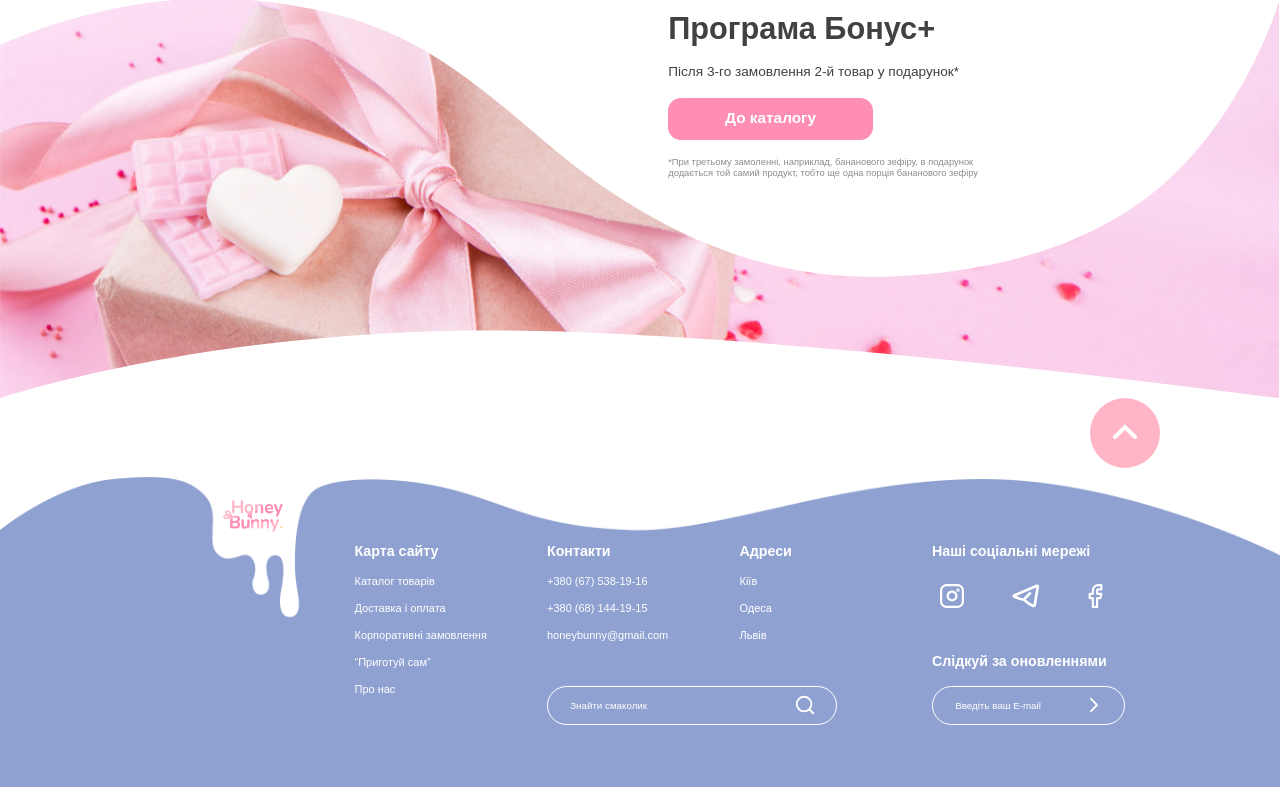
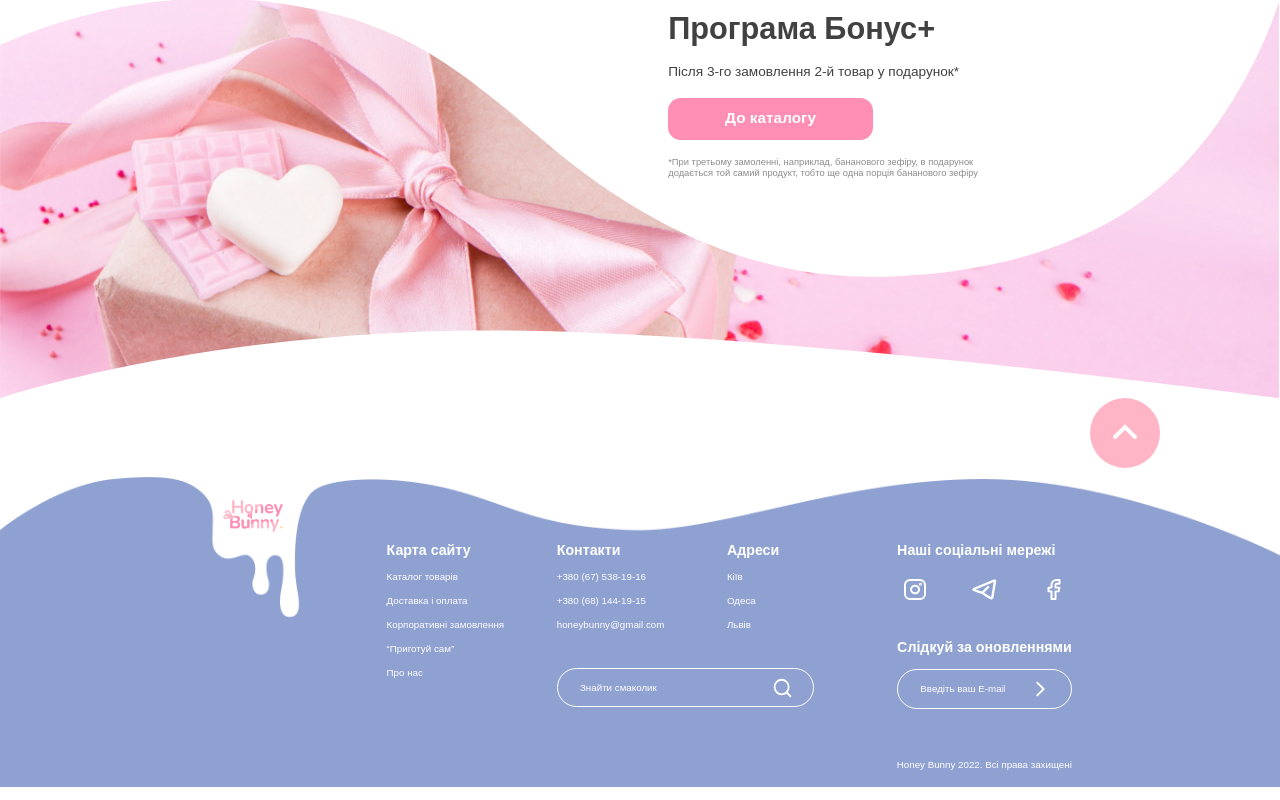
Before and after one commit to IAmVan1sh/honey-bunny-portfolio, a React (Vite) app: page / in a window 1280 px wide. Shown: the part 2782-3582 px from the top of the page. Built offline with nearby package versions, Linux system fonts and the light colour scheme.

Commit message:
1. Footer (done) - I did better adaptivity and fixed some css code. 2. Was added simple following for header (it now follows the user). 3. Simple action on 'Go Up' button.

```diff
--- a/src/components/footer/Footer.module.css
+++ b/src/components/footer/Footer.module.scss
@@ -11,32 +11,38 @@
 .footerContent {
     display: flex;
     flex-direction: column;
-    max-width: 771px;
+    max-width: 53.54vw;
     top: 6.527vw;
-    left: calc((100vw - 704px) * 0.6154);
+    left: 30.20vw;
 
     position: relative;
 }
 
 .footerGeneralContent {
-    display: flex;
+    display: grid;
+    grid-template-columns: 1fr 2fr 1fr;
 }
 
 .footerTitle {
     font-size: 1.111vw;
-    line-height: 19px;
+    line-height: 1.319vw;
     color: #FFFFFF;
 
+    white-space: nowrap;
     cursor: default;
+
+    &#footerSubscribe {
+        margin-top: 2.5vw;
+    }
 }
 
 .footerText {
-    font-size: 11px;
+    font-size: 0.7638vw;
     font-weight: 400;
-    line-height: 13px;
+    line-height: 0.9127vw;
     color: #FFFFFF;
 
-    margin-top: 14px;
+    margin-top: 0.9722vw;
     text-decoration: none;
 }
 
@@ -45,16 +51,14 @@
 .footerNav {
     display: flex;
     flex-direction: column;
-    width: 194px;
 }
 
 /* Footer Contacts */
 
 .footerContacts {
     display: grid;
-    row-gap: 7px;
-    grid-template-columns: repeat(2, minmax(166px, 194px));
-    grid-template-rows: 103px 78px;
+    row-gap: 2.847vw;
+    grid-template-columns: 1fr 1fr;
     grid-template-areas: 'first second'
                          'third third';
 }
@@ -65,7 +69,6 @@
     grid-area: first;
 
     width: 100%;
-    max-width: 194px;
 }
 
 .footerContactsAddresses {
@@ -76,8 +79,7 @@
 
 .footerContactsSearch {
     grid-area: third;
-    max-width: 290px;
-    margin-top: 34px;
+    max-width: 20.13vw;
 }
 
 /* Footer Socials */
@@ -85,41 +87,42 @@
 .footerSocials {
     display: flex;
     flex-direction: column;
-    width: 195px;
+    width: 100%;
 }
 
 .footerSocial {
     display: flex;
-    justify-content: left;
-    margin: 15px 0 36px 0;
+    justify-content: space-between;
+    margin-top: 1.041vw;
 }
 
 .footerSocialItem {
-    margin: 8px;
-    height: 24px;
-}
+    display: flex;
+    justify-content: center;
+    align-items: center;
+    width: 2.777vw;
+    height: 2.777vw;
 
-.footerSocialItem:nth-child(2) {
-    margin: 8px 40px;
 }
 
 .footerSocialImg {
-    height: 24px;
+    height: 1.666vw;
 }
 
 .footerSocialsSearch {
-    margin-top: 15px;
+    margin-top: 1.041vw;
+    max-width: 13.68vw;
 }
 
 /* Footer Copyright */
 
 .footerCopyright {
-    font-size: 11px;
+    font-size: 0.763vw;
     font-weight: 400;
-    line-height: 13px;
+    line-height: 0.902vw;
     color: #FFFFFF;
     text-align: right;
 
-    margin-top: 57px;
+    margin-top: 3.958vw;
     text-decoration: none;
 }
--- a/src/components/footer/Footer.tsx
+++ b/src/components/footer/Footer.tsx
@@ -1,5 +1,5 @@
 import {FC} from "react";
-import styles from "./Footer.module.css"
+import styles from "./Footer.module.scss"
 import {Link, NavLink} from "react-router-dom";
 import {CATALOG_ROUTE, SHOP_ROUTE} from "../../utils/consts.ts";
 import Input from "../input/Input.tsx";
@@ -64,7 +64,7 @@ const Footer: FC = () => {
                             )}
                         </div>
 
-                        <h4 className={styles.footerTitle}>Слідкуй за оновленнями</h4>
+                        <h4 className={styles.footerTitle} id={styles.footerSubscribe}>Слідкуй за оновленнями</h4>
 
                         <Input
                             className={styles.footerSocialsSearch}
--- a/src/components/goUpBtn/GoUpBtn.tsx
+++ b/src/components/goUpBtn/GoUpBtn.tsx
@@ -2,7 +2,9 @@ import styles from "./GoUpBtn.module.css"
 
 const GoUpBtn = () => {
     return (
-        <button className={styles.goUpButton}/>
+        <button className={styles.goUpButton} onClick={() => {
+            scrollTo(0, 0)
+        }}/>
     );
 };
 
--- a/src/components/navbar/NavBar.tsx
+++ b/src/components/navbar/NavBar.tsx
@@ -1,4 +1,4 @@
-import {FC} from "react";
+import {FC, useEffect, useRef} from "react";
 import styles from "./NavBar.module.css"
 import global from "../../styles/global.module.css"
 import {NavLink} from "react-router-dom";
@@ -7,8 +7,17 @@ import HeaderAssets from "../../assets/header/HeaderAssets.ts";
 import Input from "../input/Input.tsx";
 
 const NavBar: FC = () => {
+    const headerRef = useRef<HTMLTableHeaderCellElement>(null!)
+    useEffect(() => {
+        document.addEventListener("scroll", () => {
+            headerRef.current.style.top = `${scrollY}px`;
+            console.log(scrollY);
+        })
+    }, [])
+
+
     return (
-        <header className={styles.navbar}>
+        <header className={styles.navbar} ref={headerRef}>
 
             <nav className={`${styles.navbarInner} ${global.container}`}>
 
```
